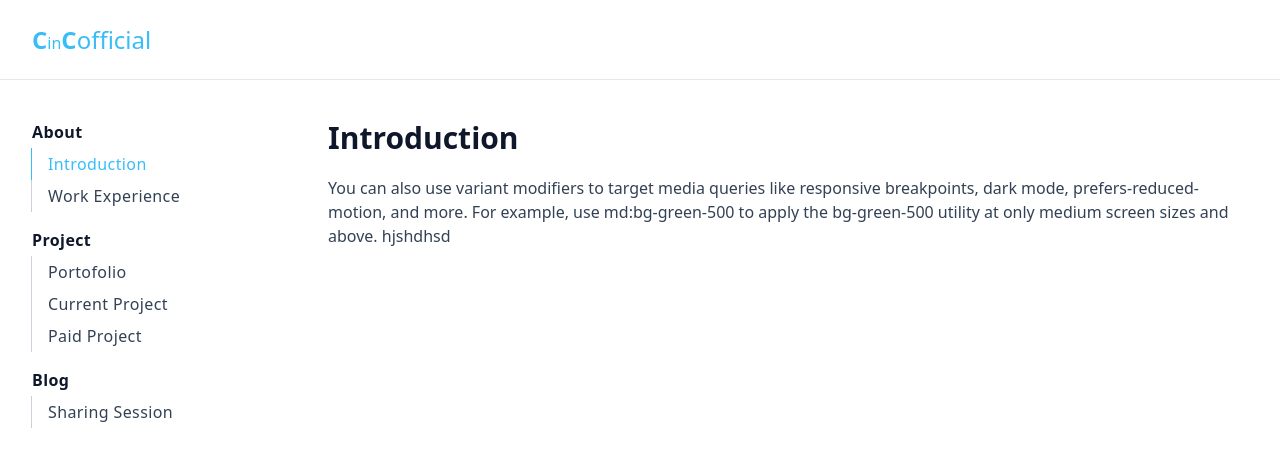
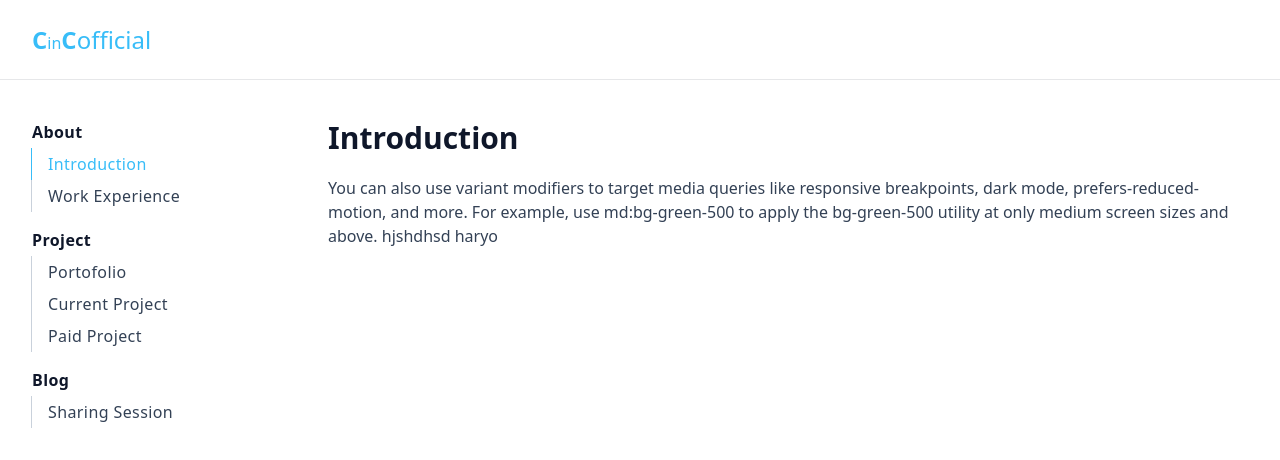
Before and after one commit to Habsyi2512/web-portofolio, a Next.js app: page / in a window 1280 px wide. Shown: the top 460 px of the page. Built offline with nearby package versions, Linux system fonts and the light colour scheme.

Commit message:
Added "haryo" to the text inside the Paragraph component.

```diff
--- a/src/app/page.tsx
+++ b/src/app/page.tsx
@@ -8,7 +8,7 @@ export default function Page() {
         You can also use variant modifiers to target media queries like
         responsive breakpoints, dark mode, prefers-reduced-motion, and more. For
         example, use md:bg-green-500 to apply the bg-green-500 utility at only
-        medium screen sizes and above. hjshdhsd
+        medium screen sizes and above. hjshdhsd haryo
       </Paragraph>
     </div>
   );
```
